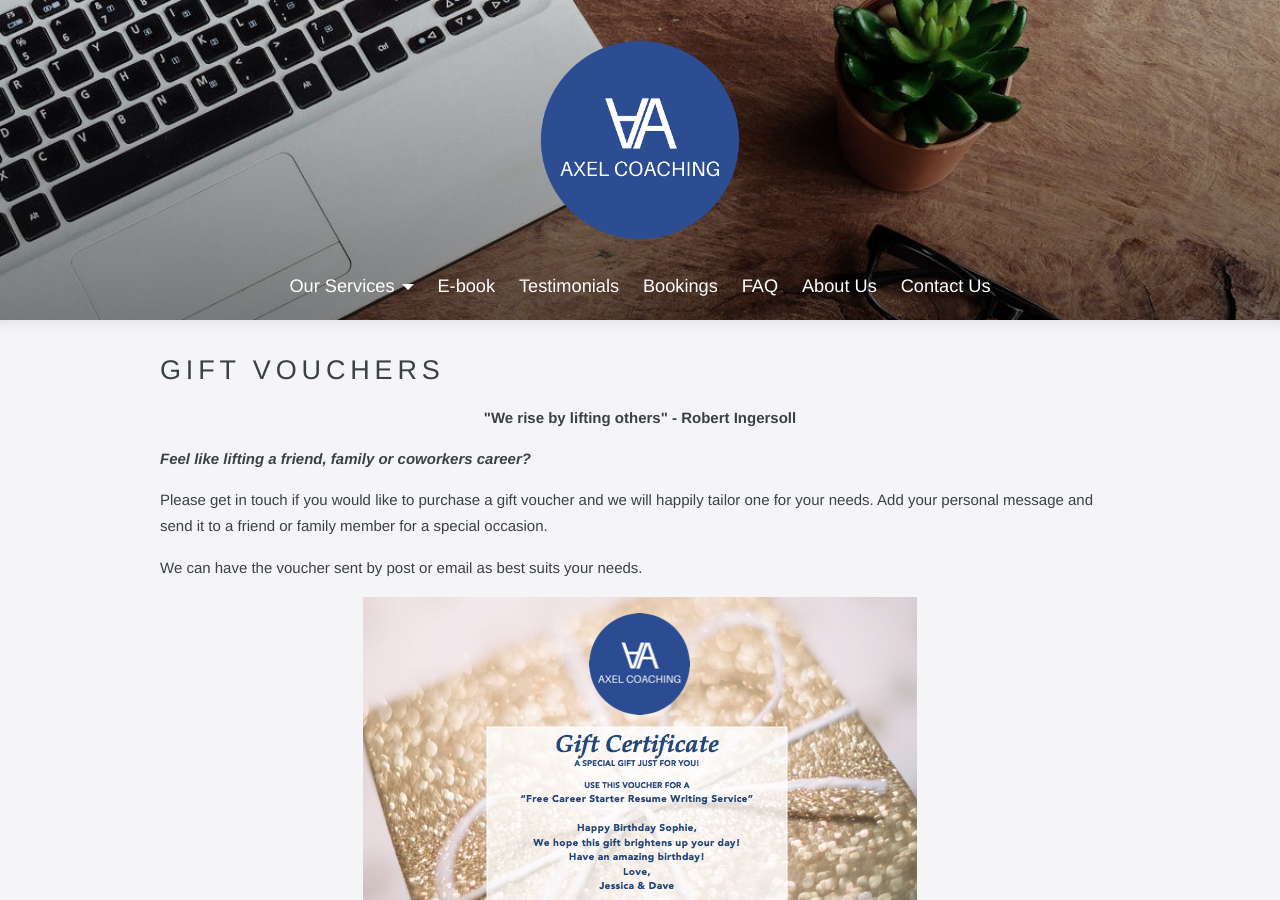
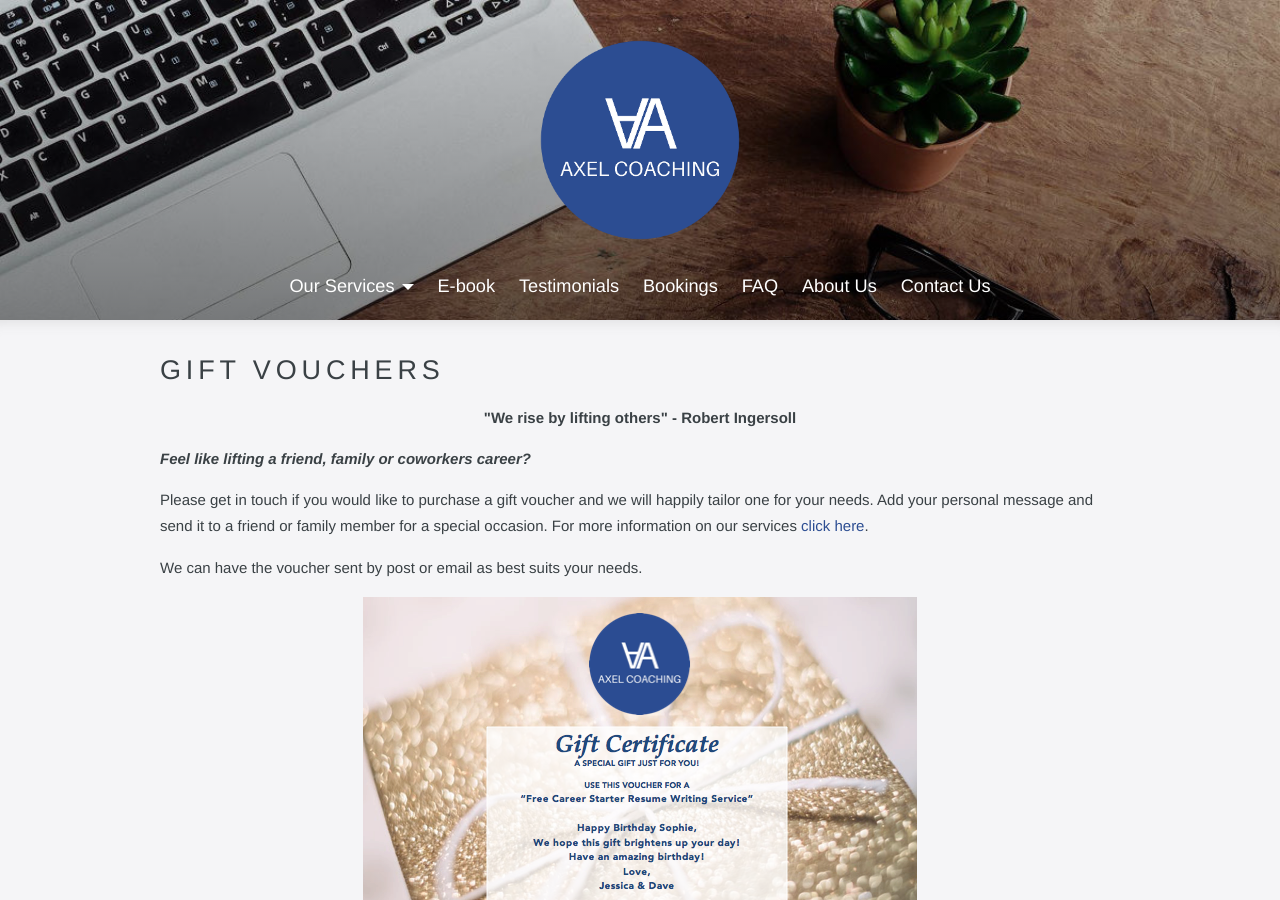
Before and after one commit to asabourin/axelcoaching, a Jekyll site: the page built from _services/gift-voucher.md, in a window 1280 px wide and 900 px high. Built offline with Jekyll 4.4.1, drawn with Linux system fonts in a browser that asks for light colours; a script that is not in the unit is left out.

Commit message:
Update Services “gift-voucher”

```diff
--- a/_services/gift-voucher.md
+++ b/_services/gift-voucher.md
@@ -6,9 +6,9 @@ position: 8
 "We rise by lifting others" - Robert Ingersoll
 </div>
 
-_**Feel like lifting a friend, family or coworkers career?**_
+**_Feel like lifting a friend, family or coworkers career?_**
 
-Please get in touch if you would like to purchase a gift voucher and we will happily tailor one for your needs. Add your personal message and send it to a friend or family member for a special occasion.
+Please get in touch if you would like to purchase a gift voucher and we will happily tailor one for your needs. Add your personal message and send it to a friend or family member for a special occasion.  For more information on our services [click here](https://www.axelcoaching.com.au/services/).
 
 We can have the voucher sent by post or email as best suits your needs.
 
```
